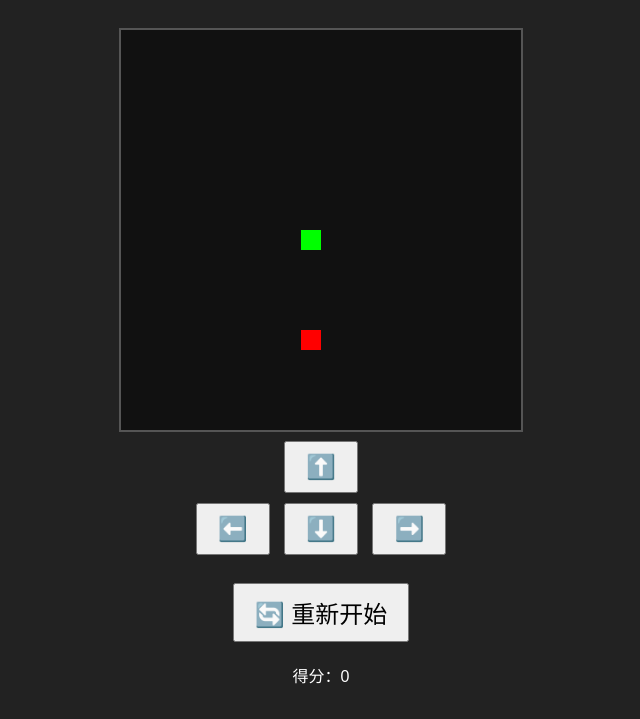
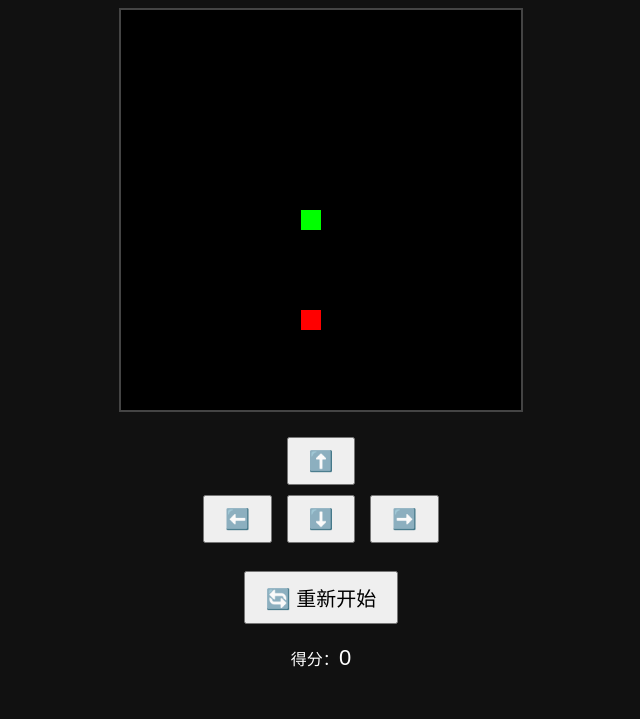
Before and after one commit to rfvurhsk/snake-private, a plain HTML site: page index.html in a window 1280 px wide. Shown: the part 81-800 px from the top of the page, without its empty margins (319-959 px from the left). Drawn offline with Linux system fonts and the light colour scheme.

Commit message:
index.html

```diff
--- a/index.html
+++ b/index.html
@@ -2,25 +2,43 @@
 <html lang="zh">
 <head>
   <meta charset="UTF-8" />
-  <title>贪吃蛇游戏</title>
+  <title>贪吃蛇 Snake</title>
   <style>
-    body { text-align: center; background: #222; color: white; font-family: sans-serif; }
-    canvas { background: #111; margin-top: 20px; border: 2px solid #555; }
-    button { font-size: 24px; margin: 5px; padding: 10px 20px; }
+    body {
+      background-color: #111;
+      color: #fff;
+      text-align: center;
+      font-family: Arial, sans-serif;
+    }
+    canvas {
+      background: #000;
+      display: block;
+      margin: 20px auto;
+      border: 2px solid #444;
+    }
+    .controls button {
+      font-size: 20px;
+      padding: 10px 20px;
+      margin: 5px;
+    }
+    #score {
+      font-size: 22px;
+    }
   </style>
 </head>
 <body>
-  <h1>🐍 贪吃蛇 Snake Game</h1>
+  <h1>🐍 贪吃蛇</h1>
   <canvas id="gameCanvas" width="400" height="400"></canvas>
 
-  <div>
-    <button onclick="simulateKey('ArrowUp')">⬆️</button><br/>
-    <button onclick="simulateKey('ArrowLeft')">⬅️</button>
-    <button onclick="simulateKey('ArrowDown')">⬇️</button>
-    <button onclick="simulateKey('ArrowRight')">➡️</button><br/><br/>
+  <div class="controls">
+    <button onclick="changeDirection('ArrowUp')">⬆️</button><br/>
+    <button onclick="changeDirection('ArrowLeft')">⬅️</button>
+    <button onclick="changeDirection('ArrowDown')">⬇️</button>
+    <button onclick="changeDirection('ArrowRight')">➡️</button><br/><br/>
     <button onclick="restartGame()">🔄 重新开始</button>
-    <p>得分：<span id="score">0</span></p>
   </div>
+
+  <p>得分：<span id="score">0</span></p>
 
   <audio id="eatSound" src="apple.mp3"></audio>
   <audio id="deadSound" src="dead.mp3"></audio>
```
